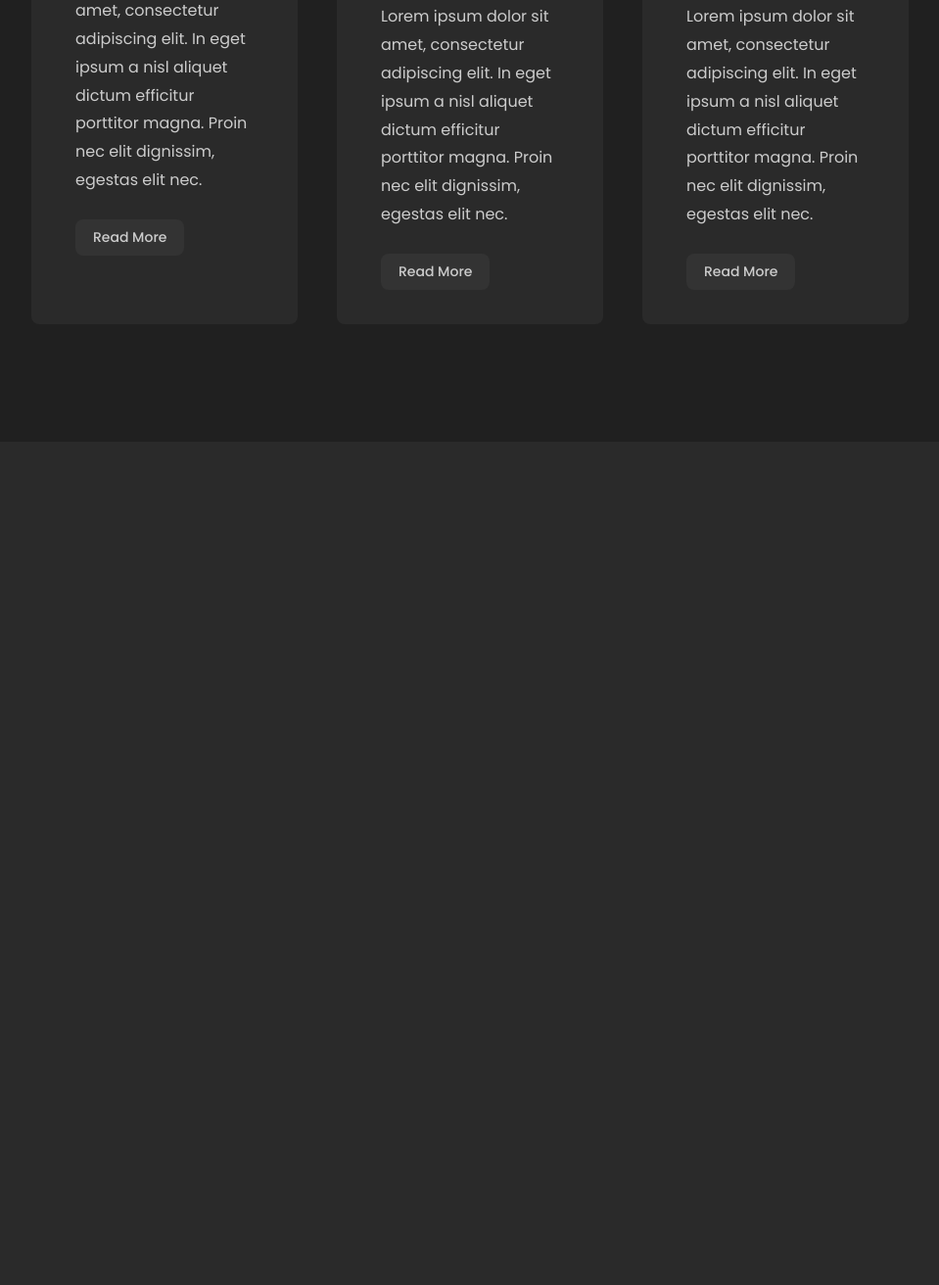
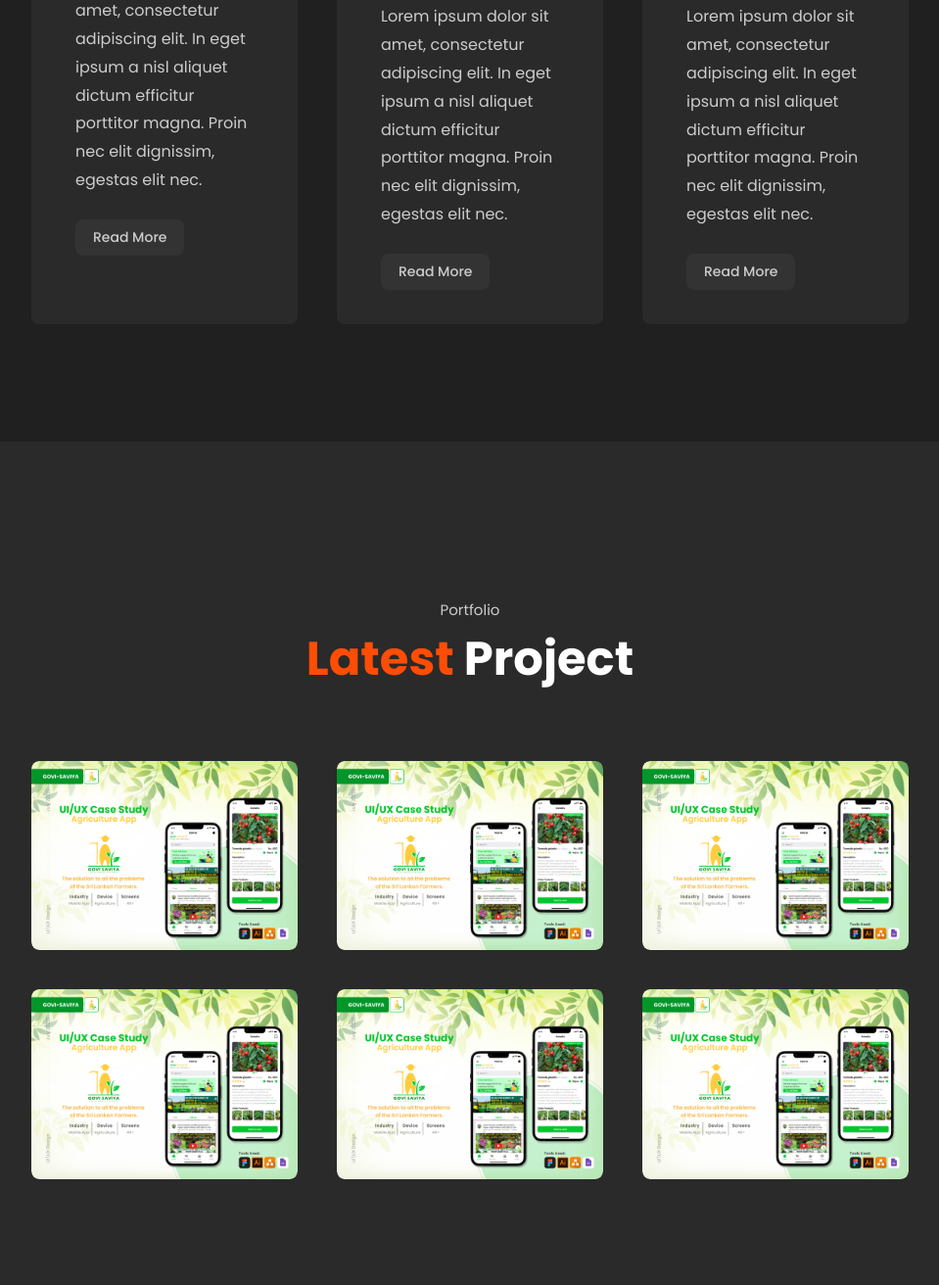
Before and after one commit to hettiarachchisp526/my_portfolio_web, a plain HTML site: page index.html in a window 1280 px wide. Shown: the part 2233-3545 px from the top of the page at 98% size, without its empty margins (160-1119 px from the left). Before the commit the page ends 2684 px from the top, so only its background shows below. Drawn offline with nearby package versions, Linux system fonts and the light colour scheme.

Commit message:
portfolio-update

```diff
--- a/index.html
+++ b/index.html
@@ -26,7 +26,7 @@
             <li><a href="#home" class="active">Home</a></li>
             <li><a href="#about">About Me</a></li>
             <li><a href="#services">Services</a></li>
-            <li><a href="#">Portfolio</a></li>
+            <li><a href="#portfolio">Portfolio</a></li>
             <li><a href="#">Contact Me</a></li>
         </ul>
 
@@ -122,6 +122,71 @@
         </div>
     </section>
 
+    <!--PORTFOLIO SECTION-->
+    <section class="portfolio" id="portfolio">
+        <div class="main-text">
+            <p>Portfolio</p>
+            <h2><span>Latest</span> Project</h2>
+        </div>
+
+        <div class="portfolio-content">
+            <div class="row">
+              <img src="/assets/project1.jpg">
+              <div class="layer">
+                <h5>UI/UX Design</h5>
+                <p>Lorem ipsum dolor sit amet, consectetur adipiscing elit. </p>
+                    <a href="#"><i class='bx bx-link-external' ></i></a>
+              </div>
+            </div>
+
+            <div class="row">
+                <img src="/assets/project1.jpg">
+                <div class="layer">
+                  <h5>UI/UX Design</h5>
+                  <p>Lorem ipsum dolor sit amet, consectetur adipiscing elit. </p>
+                      <a href="#"><i class='bx bx-link-external' ></i></a>
+                </div>
+              </div>
+
+              <div class="row">
+                <img src="/assets/project1.jpg">
+                <div class="layer">
+                  <h5>UI/UX Design</h5>
+                  <p>Lorem ipsum dolor sit amet, consectetur adipiscing elit.</p>
+                      <a href="#"><i class='bx bx-link-external' ></i></a>
+                </div>
+              </div>
+
+              <div class="row">
+                <img src="/assets/project1.jpg">
+                <div class="layer">
+                  <h5>UI/UX Design</h5>
+                  <p>Lorem ipsum dolor sit amet, consectetur adipiscing elit.</p>
+                      <a href="#"><i class='bx bx-link-external' ></i></a>
+                </div>
+              </div>
+
+              <div class="row">
+                <img src="/assets/project1.jpg">
+                <div class="layer">
+                  <h5>UI/UX Design</h5>
+                  <p>Lorem ipsum dolor sit amet, consectetur adipiscing elit.</p>
+                      <a href="#"><i class='bx bx-link-external' ></i></a>
+                </div>
+              </div>
+
+              <div class="row">
+                <img src="/assets/project1.jpg">
+                <div class="layer">
+                  <h5>UI/UX Design</h5>
+                  <p>Lorem ipsum dolor sit amet, consectetur adipiscing elit. </p>
+                      <a href="#"><i class='bx bx-link-external' ></i></a>
+                </div>
+              </div>
+
+        </div>
+    </section>
+
 
     <!--js link-->
     <script type="text/javascript" src="script.js"></script>
--- a/styles.css
+++ b/styles.css
@@ -272,3 +272,68 @@ header.sticky{
    transform: translateY(-8px);
    cursor: pointer;
 }
+/*portfolio section*/
+.portfolio-content{
+    display: grid;
+    grid-template-columns: repeat(auto-fit, minmax(250px, auto));
+    align-items: center;
+    gap: 2.5rem;
+    margin-top: 5rem;
+}
+.row{
+    position: relative;
+    overflow: hidden;
+    border-radius: 8px;
+    cursor: pointer;
+}
+.row img{
+    width: 100%;
+    border-radius: 8px;
+    display: block;
+    transition: transForm 0.5s;
+}
+.layer{
+  width: 100%;
+  height: 0%;
+  background: linear-gradient(rgba(0,0,0,0.1), #ff004f);
+  position: absolute;
+  border-radius: 8px;
+  left: 0;
+  bottom: 0;
+  overflow: hidden;
+  display: flex;
+  flex-direction: column;
+  align-items: center;
+  justify-content: center;
+  text-align: center;
+  padding: 0 40px;
+  transition: height 0.5s;
+}
+.layer h5{
+    font-size: 20px;
+    font-weight: 600;
+    margin-bottom: 15px;
+}
+.layer p{
+    color: var(--second-color);
+    font-size: 1rem;
+    line-height: 1.8;
+}
+.layer i{
+    color: var(--main-color);
+    margin-top: 20px;
+    font-size: 20px;
+    background: var(--text-color);
+    width: 60px;
+    height: 60px;
+    display: flex;
+    align-items: center;
+    justify-content: center;
+    border-radius: 50%;
+}
+.row:hover img{
+    transform: scale(1.1);
+}
+.row:hover .layer{
+height: 100%;
+}
```
Also changed, not shown: assets/001.jpg (added), assets/project1.jpg (added).
